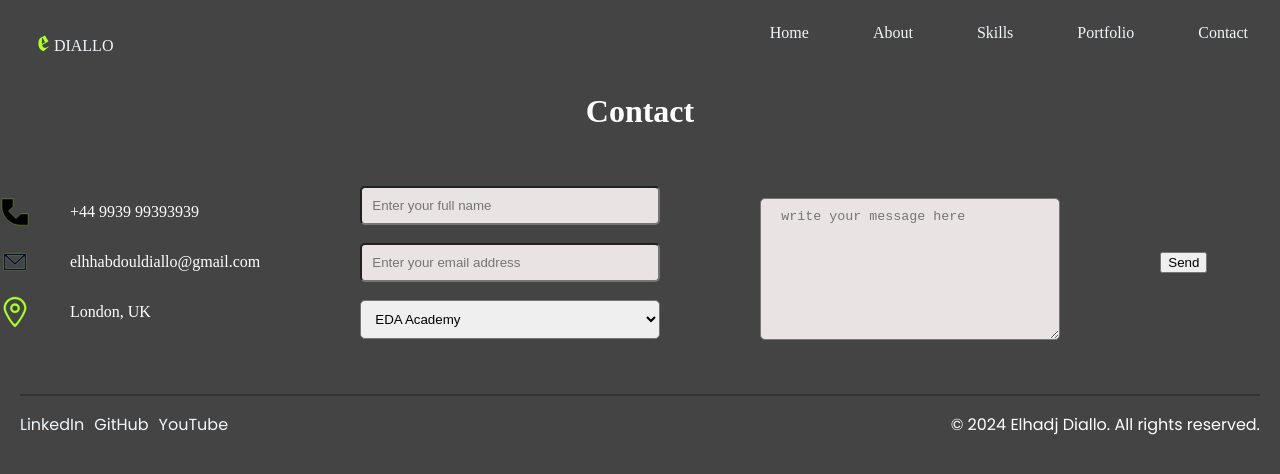
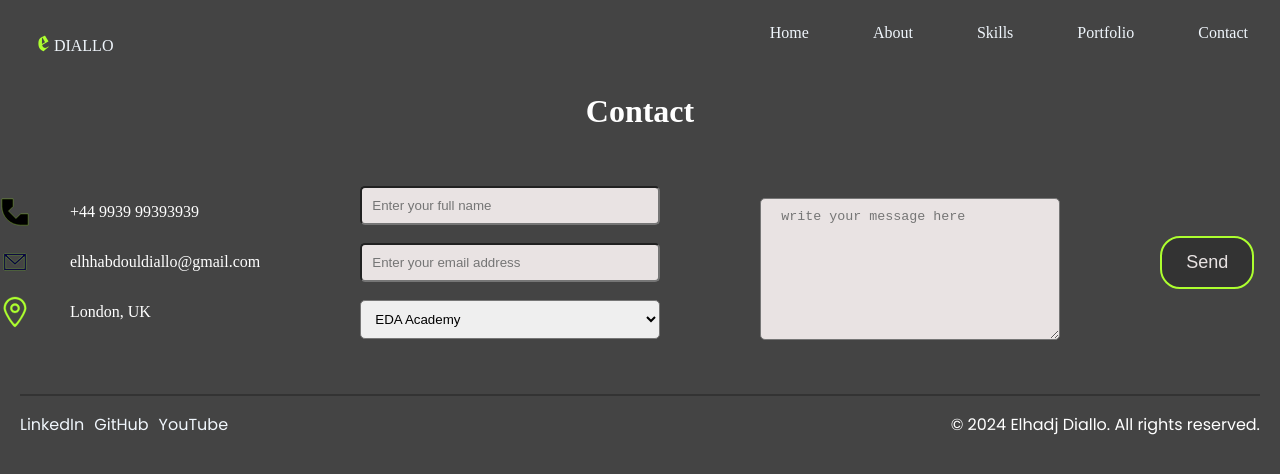
Before and after one commit to eediallo/eediallo.github.io, a React (Create React App) app in the folder my-portfolio/: page /contact in a window 1280 px wide. Shown: the top 474 px of the page. Built offline with nearby package versions, Linux system fonts and the light colour scheme.

Commit message:
styles submit button

```diff
--- a/my-portfolio/src/css/contact.css
+++ b/my-portfolio/src/css/contact.css
@@ -32,6 +32,18 @@ input[type="text"], input[type="email"]{
     border-radius: 5px;
     color: #222;
 }
+
+input[type="submit"]{
+    background-color: #333333;
+    color: #e9e3e3;
+    border-radius: 20px;
+    font-weight: 400;
+    font-size: 18px;
+    padding: 14px 24px;
+    cursor: pointer;
+    border: 2px solid greenyellow;
+}
+
 
 input[type="text"]:focus, input[type="email"]:focus{
     padding: 5px 10px;
```
